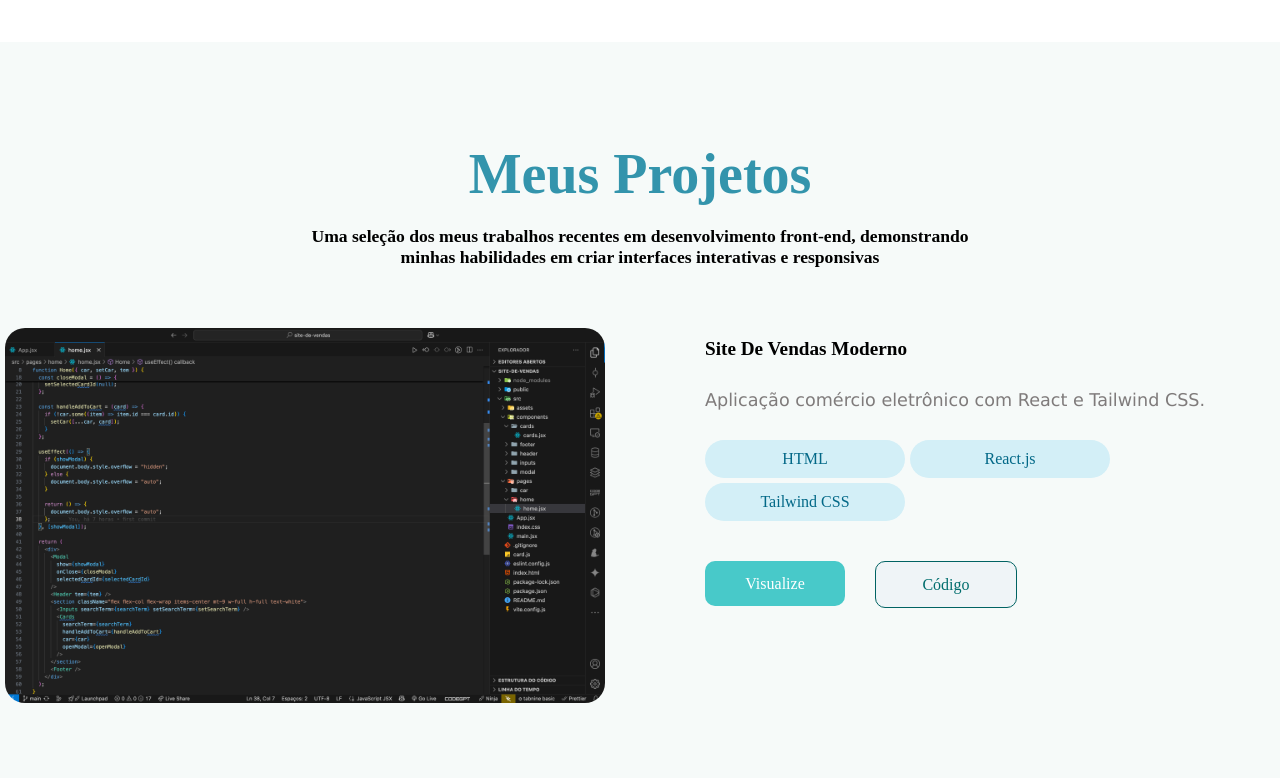
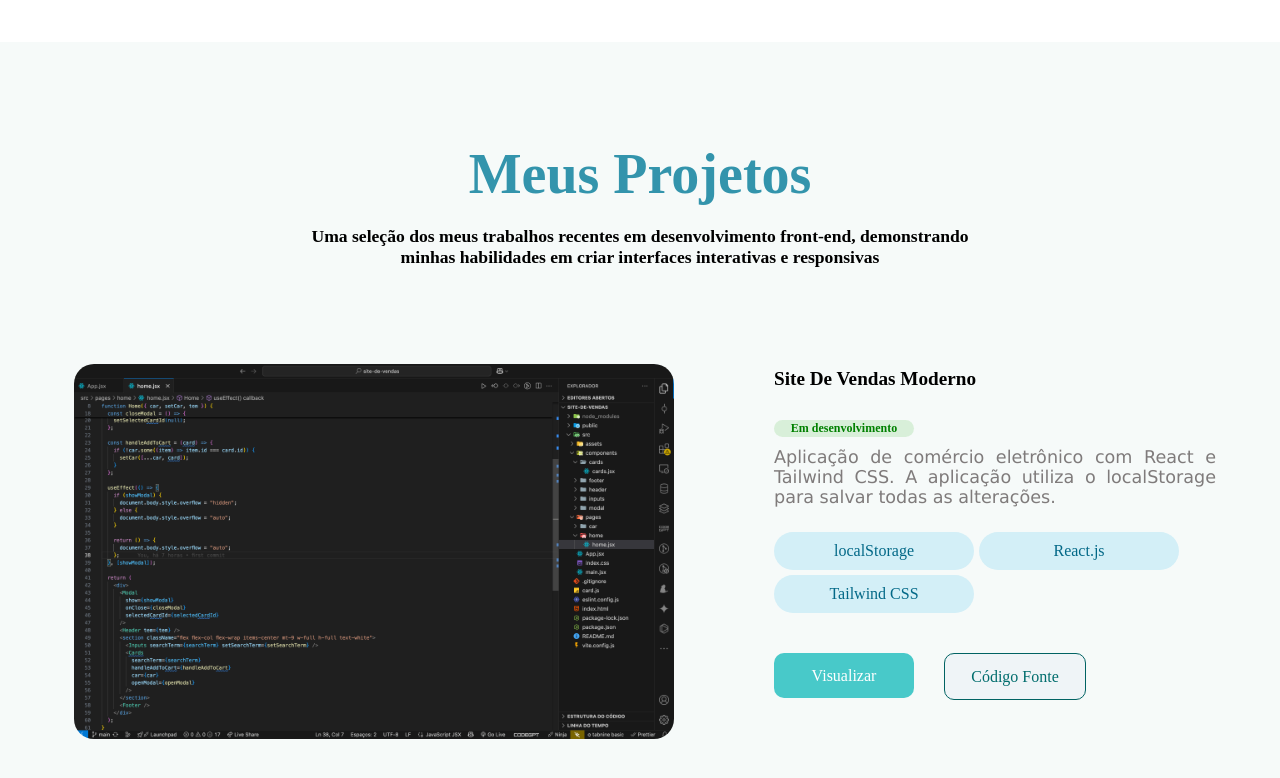
Before and after one commit to VivianeCris-Dev/portfolio, a React (Vite) app: page / in a window 1280 px wide. Shown: the part 1701-2479 px from the top of the page. Built offline with nearby package versions, Linux system fonts and the light colour scheme.

Commit message:
alterando detalhes do projeto de vendas

```diff
--- a/src/components/projectss/projects.css
+++ b/src/components/projectss/projects.css
@@ -13,9 +13,25 @@
   display: flex;
   align-items: center;
   justify-content: center;
-  width: 100%;
-  margin-top: 20px;
-  margin-right: 10px;
+  width: 90%;
+
+}
+
+.description {
+  display: flex;
+  flex-direction: column;
+  margin-top: 50px;
+}
+
+.atl_green {
+  background-color: rgba(205, 236, 205, 0.712);
+  color: green;
+  font-size: 12px;
+  border-radius: 20px;
+  width: 140px;
+  padding: 1px;
+  margin-bottom: 10px;
+  text-align: center;
 }
 
 .img-vendas {
@@ -28,7 +44,7 @@
 .tools {
   display: flex;
   flex-wrap: wrap;
-  margin-top: 30px;
+  margin-top: 10px;
   gap: 5px;
 }
 
--- a/src/components/projectss/projects.jsx
+++ b/src/components/projectss/projects.jsx
@@ -18,10 +18,16 @@ function Projects() {
           className="img-vendas"
         />
         <div className="container_tools">
-          <h4>Site De Vendas Moderno</h4>
-          <p>Aplicação comércio eletrônico com React e Tailwind CSS.</p>
+          <div className="description">
+            <h4>Site De Vendas Moderno</h4>
+            <strong className="atl_green">Em desenvolvimento</strong>
+            <p>
+              Aplicação de comércio eletrônico com React e Tailwind CSS. A
+              aplicação utiliza o localStorage para salvar todas as alterações.
+            </p>
+          </div>
           <div className="tools">
-            <span className="deve">HTML</span>
+            <span className="deve">localStorage</span>
             <span className="deve">React.js</span>
             <span className="deve">Tailwind CSS</span>
           </div>
@@ -31,14 +37,14 @@ function Projects() {
               target="_blank"
               className="a"
             >
-              Visualize
+              Visualizar
             </a>
             <a
               href="https://github.com/VivianeCris-Dev/site-de-vendas"
               target="_blank"
               className="ab"
             >
-              Código
+              Código Fonte
             </a>
           </div>
         </div>
```
